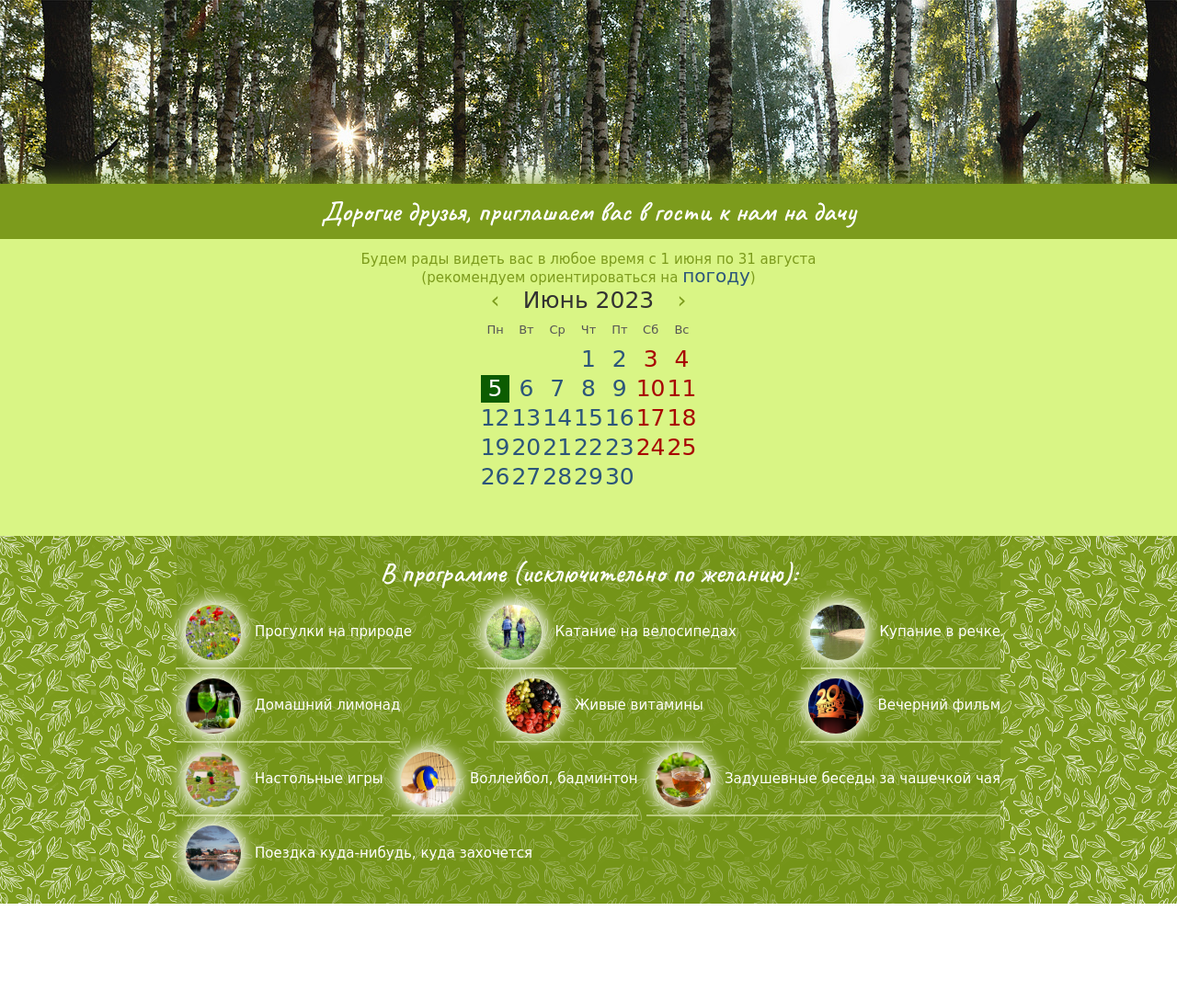
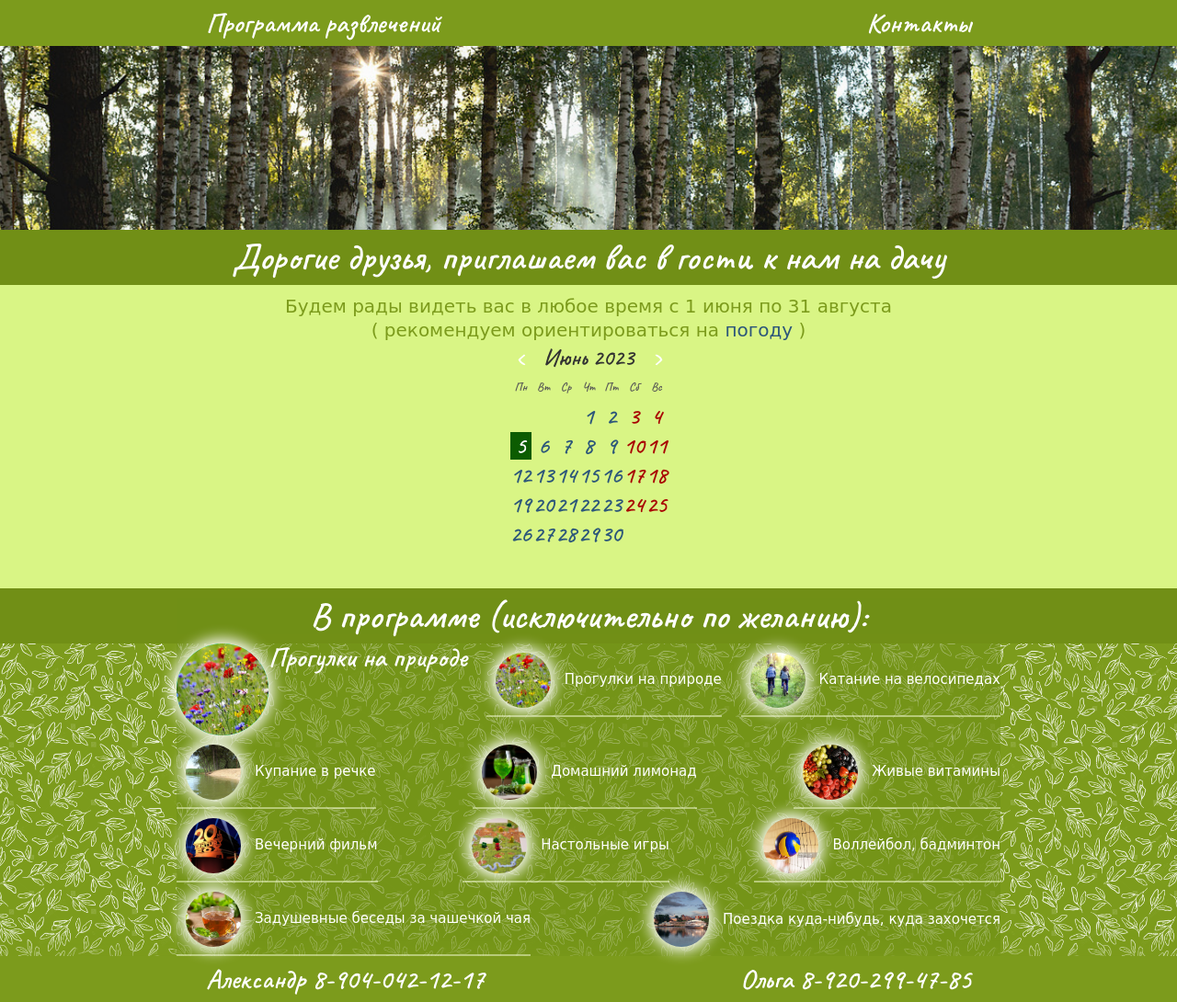
Before and after one commit to feoolga/jQuery, a plain HTML site: page index.html in a window 1280 px wide. Shown: the whole page at 92% size. Before the commit the page ends 983 px from the top, so only its background shows below. Drawn offline with nearby package versions, Linux system fonts and the light colour scheme; no server answers.

Commit message:
editing flex

```diff
--- a/css/style.css
+++ b/css/style.css
@@ -1,6 +1,17 @@
+header,footer{
+	background-color: rgb(124,155,28);
+	box-shadow: rgb(124,155,28) 0 0 30px;
+	padding: 10px 0;
+	/* z-index: 2; */
+}
+
+a{
+	color: #fff;
+}
+
 .wrapper{
 	max-width: 100%;
-	/* height: 100%; */
+	min-height: 100%;
 	font-family: 'Caveat', cursive;
 	font-size: 30px;
 	color: white;
@@ -10,7 +21,6 @@
 	width: 65%;
 	height: 100%;
 	margin: 0 auto;
-	padding: 15px 0;
 	text-align: center;
 	line-height: 1;
 }
@@ -18,45 +28,58 @@
 .row{
 	display: flex;
 	justify-content: space-between;
+	flex-wrap: wrap;
 }
 
-.top{
+.title-text{
+	background-color: rgba(113, 143, 22, 1);
+	padding: 10px 0;
+	font-size: 40px;
+}
+
+.head-image{
 	background-image: url("../img/Fon_2.jpg");
+	background-size: 100% auto;
+	background-position: left 20%;
 	height: 200px;
 }
 
-.header{
-	background-color: rgb(124,155,28);
-	box-shadow: rgb(124,155,28) 0 0 30px;
-	/* z-index: 2; */
+.сalendar{
+	background-color: rgb(217, 245, 133);
+	padding: 10px 0;
 }
 
-.time{
-	background-color: rgb(217, 245, 133);
+.calendar-text{
 	font-family: 'Amatic', cursive;
-	font-size: 15px;
-	/* z-index: 0; */
+	font-size: 20px;
 	color: rgb(124,155,28);
 }
 
+.calendar-text p{
+	line-height: 1.3;
+}
+
 .time__weather{
+	display: inline-block;
 	font-size: 20px;
 	color: rgb(44, 86, 122);
+	/* transform-origin: bottom left; */
+	transition: transform 0.2s;
 }
 .time__weather:hover{
-	font-size: 22px;
+	transform: scale(1.1);
 	color: rgb(44, 86, 122);
 	text-shadow: rgb(166, 197, 218);
 }
 
-.timing{
+.programma{
 	background-image: url("../img/Fon_4.jpg");
 	background-color: rgb(124,155,28);
 	background-size: 200px;
 	background-blend-mode:screen;
 }
 
-.timing .container{
+.programma .container{
 	/* border: 1px solid black; */
 	width: 70%;
 	background-color: rgba(113, 143, 22, 0.6);
@@ -68,12 +91,7 @@
 }
 
 .list{
-	width: 100%;
-	/* border: 1px solid black; */
-	/* padding: 0 15px; */
-	display: flex;
-	justify-content: space-between;
-	flex-wrap: wrap;
+	padding: 0 0;
 }
 
 .col{
@@ -200,8 +218,33 @@
 	background-color: rgba(0,0,0,0.8);
 	top: 0;
 	left: 0;
-	opacity: 0;
-	visibility: hidden;
+	/* opacity: 0;
+	visibility: hidden; */
+}
+
+.modal__body{
+	min-height: 100%;
+	display: flex;
+	align-items: center;
+	justify-content: center;
+	padding: 30px 10px;
+}
+
+.modal__content{
+	color: black;
+	background-color: #fff;
+}
+
+.header-modal{
+	position: relative;
+}
+
+.close-modal{
+	position: absolute;
+	top: 5px;
+	right: 5px;
+	color: #fff;
+	text-decoration: none;
 }
 
 /* Календарь */
@@ -233,3 +276,25 @@
   background: rgb(12, 92, 1);
   color: #fff;
 }
+
+.program-elem{
+	display: flex;
+	justify-content: start;
+}
+
+.col-image{
+    width: 100px;
+    height: 100px;
+    border-radius: 50%;
+    background-color: aqua;
+    box-shadow: 0 0 15px 5px white;
+	overflow: hidden;
+}
+
+.col-image img{
+    height: 100%;
+}
+
+.col-text{
+    color: white;
+}
--- a/css/viget_weater.css
+++ b/css/viget_weater.css
@@ -8,6 +8,8 @@
 	font-family: 'Comforter', cursive;
 	font-family: 'Open Sans', sans-serif;
 	padding: 20px;
+	opacity: 0;
+	visibility: hidden;
 	overflow-y: auto;
 	overflow-x: hidden;
 	transition: all 0.8s ease 0s;
--- a/index.html
+++ b/index.html
@@ -21,21 +21,31 @@
 
 <body>
 	<div class="wrapper">
-		<div class="top">
-			<div class="container"></div>
+		<header>
+			<div class="container">
+				<nav class="row">
+					<div><a href="">Программа развлечений</a></div>
+					<div><a href="">Контакты</a></div>
+				</nav>
 			</div>
-		<div class="header">
+		</header>
+		<div class="main">
+			<div class="head">
+				<div class="head-image"></div>
+				<div class="title-text">
 					<div class="container">Дорогие друзья, приглашаем вас в гости к нам на дачу</div>
 				</div>
-		<div class="time">
+			</div>
+			<div class="сalendar">
 				<div class="container">
+					<div class="calendar-text">
 						<p>
 							Будем рады видеть вас в любое время с 1 июня по 31 августа
 						</p>
 						<p>
-					(рекомендуем ориентироваться на <a href="#modal"><span
-							class="time__weather modal-link">погоду</span></a>)
+							( рекомендуем ориентироваться на <a href="#modal"><span class="time__weather">погоду</span></a> )
 						</p>
+					</div>
 					<table id="calendar">
 						<thead>
 							<tr>
@@ -57,28 +67,11 @@
 					</table>
 				</div>
 			</div>
-		<div class="timing">
-			<div class="container">
-				<p class="title">В программе (исключительно по желанию):</p>
-				<!-- <ul class="list">
-					<li class="timing__walk"><img src="img/list/1.jpg" alt="" class="img"><span class="text">Прогулки на
-							природе</span>
-					</li>
-					<li class="timing__bicycle"><img src="" alt="" class="img"><span class="text">Катание на
-							велосипедах</span></li>
-					<li class="timing__swimming"><img src="" alt="" class="img"><span class="text">Купание в речке</span>
-					</li>
-					<li class="timing__lemonade"><img src="" alt="" class="img"><span class="text">Домашний лимонад</span>
-					</li>
-					<li class="timing__vitamins"><img src="" alt="" class="img"><span class="text">Живые витамины</span></li>
-					<li class="timing__film"><img src="" alt="" class="img"><span class="text">Вечерний фильм</span></li>
-					<li class="timing__games"><img src="" alt="" class="img"><span class="text">Настольные игры</span></li>
-					<li class="timing__volleyball"><img src="" alt="" class="img"><span class="text">Воллейбол,
-							бадминтон</span></li>
-					<li class="timing__trip"><img src="" alt="" class="img"><span class="text">Поездка куда-нибудь, куда
-							захочется</span></li>
-				</ul> -->
-				<div class="list">
+			<div class="programma">
+				<div class="title-text">
+					<div class="container">В программе (исключительно по желанию):</div>
+				</div>
+					<!-- <div class="list">
 						<div class="col modal-link timing__walk">
 							<a href="#modal">
 								<span class="text">Прогулки на природе</span>
@@ -105,16 +98,65 @@
 								чая</span></div>
 						<div class="col modal-link timing__trip"><span class="text">Поездка куда-нибудь, куда
 								захочется</span></div>
+					</div> -->
+				<div class="list">
+					<div class="container">
+						<div class="row">
+							<div class="program-elem">
+								<div class="col-image">
+									<img src='../img/list/1.jpg' alt="">
+								</div>
+								<div class="col-text">Прогулки на природе</div>
+							</div>
+
+							<div class="col modal-link timing__walk">
+								<a href="#modal">
+									<span class="text">Прогулки на природе</span>
+								</a>
+							</div>
+							<div class="col modal-link timing__bicycle"><span class="text">Катание на велосипедах</span></div>
+							<div class="col modal-link timing__swimming"><span class="text">Купание в речке</span></div>
+							<div class="col modal-link timing__lemonade"><span class="text">Домашний лимонад</span></div>
+							<div class="col modal-link timing__vitamins"><span class="text">Живые витамины</span></div>
+							<div class="col modal-link timing__film"><span class="text">Вечерний фильм</span></div>
+							<div class="col modal-link timing__games"><span class="text">Настольные игры</span></div>
+							<div class="col modal-link timing__volleyball"><span class="text">Воллейбол, бадминтон</span></div>
+							<div class="col modal-link tea__time"><span class="text">Задушевные беседы за чашечкой чая</span></div>
+							<div class="col modal-link timing__trip"><span class="text">Поездка куда-нибудь, куда захочется</span></div>
 						</div>
 					</div>
 				</div>
-		<div class="modal" id="modal">
-			<div class="header row">
-				<div class="header-name">Погода</div>
+			</div>
+		</div>
+
+		<footer>
+			<div class="container">
+				<div class="row">
+					<div>Александр 8-904-042-12-17</div>
+					<div>Ольга 8-920-299-47-85</div>
+				</div>
+			</div>
+		</footer>
+
+	</div>
+	<!-- Конец body -->
+
+	<!-- Модальники -->
+
+	<!-- <div class="modal" id="modal">
+			<div class="modal__body">
+				<div class="modal__content">
+					<div class="header-modal">
 						<div class="close-modal"><a href="#closeX">X</a></div>
 					</div>
+				</div>
+			</div>
+		</div> -->
+
+
 		<div id="weather" class="viget">
-			</div>
+			<div class="header-viget">
+				<div class="close-viget"><a href="#closeX">X</a></div>
 			</div>
 		</div>
 
--- a/js/modals.js
+++ b/js/modals.js
@@ -40,7 +40,9 @@
         }
         currentModal.classList.add(".open")
         currentModal.addEventListener("click", function (e) {
-            if (!e.target.closest(''))
+            if (!e.target.closest('.modal__content')){
+                modalClose(e.target.closest('.modal'))
+            }
         })
     }
 
```
Also changed, not shown: footer.html (deleted, +0 -1 lines). Lines whose indentation alone changed are shown as unchanged.
